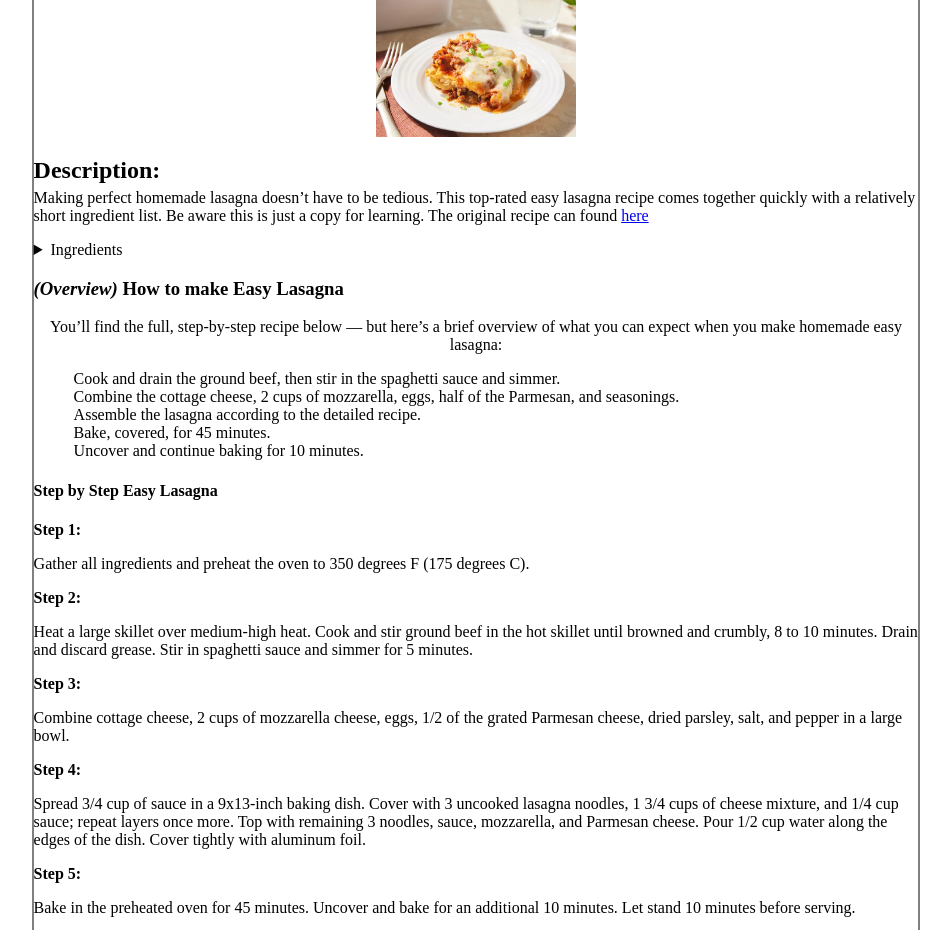
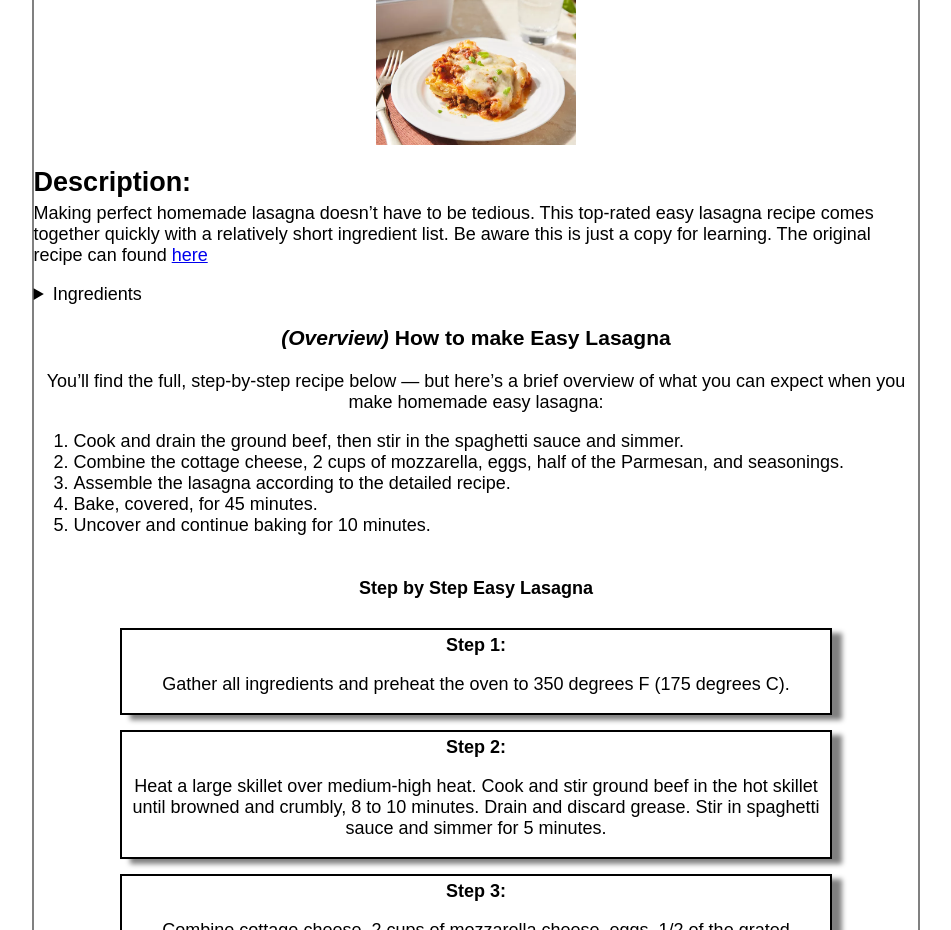
Before and after one commit to LearningPaul/odin-recipes, a plain HTML site: page recipes/lasagna.html in a window 1280 px wide. Shown: the part 98-1028 px from the top of the page, without its empty margins (164-1115 px from the left). Drawn offline with Linux system fonts and the light colour scheme.

Commit message:
make step by step section flex with boxes for better read

```diff
--- a/style.css
+++ b/style.css
@@ -1,4 +1,8 @@
 
+body{
+    font-family: sans-serif;
+    font-size: large;
+}
 main{
 
     width: 70%;
@@ -12,18 +16,39 @@ h1, img{
     margin: 10px auto;
 }
 h2{
-    text-align: left;
+
     margin-bottom: 5px;;
 }
 
 
 
 p{
-    text-align: left;
+
     margin-top: 5px;
 }
 
-ul, li{
-    text-align: left;
+ul{
+
     list-style: none;
 }
+
+h3{
+    text-align: center;
+}
+
+section{
+    display: flex;
+    flex-direction: column;
+    align-items: center;
+    text-align: center;
+
+}
+
+.container{
+
+    margin: 5px 0 10px 0;
+    width: 80%;
+    box-shadow: 10px 5px 5px grey ;
+    border: 2px solid black;
+
+}
```
